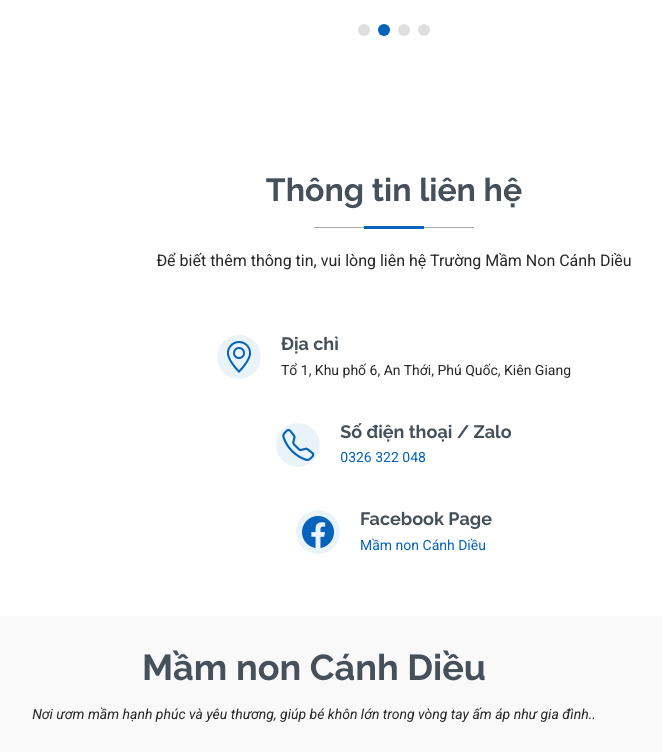
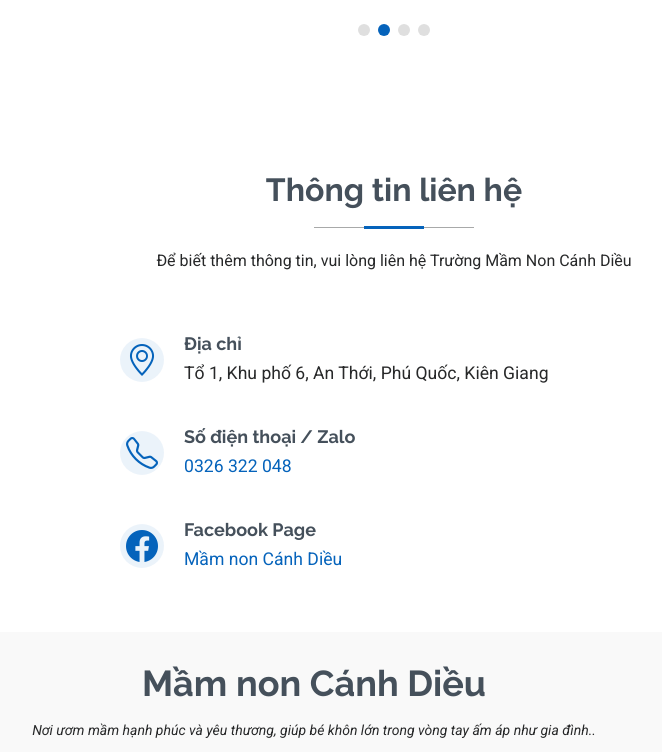
Before and after one commit to bvle/canhdieu, a plain HTML site: page index.html in a window 1280 px wide. Shown: the part 4507-5259 px from the top of the page, without its empty margins (326-988 px from the left). Drawn offline with Linux system fonts and the light colour scheme.

Commit message:
Update index.html

```diff
--- a/index.html
+++ b/index.html
@@ -285,7 +285,7 @@
 
       <!-- Section Title -->
       <div class="container section-title" data-aos="fade-up">
-        <h2>Dịch vụ nhà Diều</h2>
+        <h2>Đến với nhà Diều con sẽ được</h2>
         <p>Nhà Diều mang đến môi trường học tập an toàn, vui vẻ và sáng tạo, giúp bé phát triển toàn diện cả về thể chất, trí tuệ và cảm xúc.</p>
       </div><!-- End Section Title -->
 
@@ -525,7 +525,6 @@
 
     </section><!-- /Testimonials Section -->
 
-    <!-- Contact Section -->
     <section id="contact" class="contact section">
 
       <!-- Section Title -->
@@ -536,44 +535,42 @@
 
       <div class="container-fluid" data-aos="fade" data-aos-delay="100">
 
-        <div class="row justify-content-center gy-4">
-
-          <div class="col-12">
+          <!-- Cột thông tin liên hệ -->
+          <div class="col-md-6 offset-md-3">
 
             <!-- Địa chỉ -->
-            <div class="info-item d-flex align-items-center justify-content-center" data-aos="fade-up" data-aos-delay="200">
+            <div class="info-item d-flex align-items-center" data-aos="fade-up" data-aos-delay="200">
               <i class="bi bi-geo-alt flex-shrink-0" style="font-size: 2rem; margin-right: 20px;"></i>
               <div>
                 <h3>Địa chỉ</h3>
-                <p>Tổ 1, Khu phố 6, An Thới, Phú Quốc, Kiên Giang</p>
+                <p style="font-size: 1.1rem;">Tổ 1, Khu phố 6, An Thới, Phú Quốc, Kiên Giang</p>
               </div>
             </div>
 
             <!-- Số điện thoại / Zalo -->
-            <div class="info-item d-flex align-items-center justify-content-center" data-aos="fade-up" data-aos-delay="300">
+            <div class="info-item d-flex align-items-center" data-aos="fade-up" data-aos-delay="300">
               <i class="bi bi-telephone flex-shrink-0" style="font-size: 2rem; margin-right: 20px;"></i>
               <div>
                 <h3>Số điện thoại / Zalo</h3>
-                <p><a href="tel:0326322048">0326 322 048</a></p>
+                <p><a href="tel:0326322048" style="font-size: 1.1rem;">0326 322 048</a></p>
               </div>
             </div>
 
             <!-- Facebook Page -->
-            <div class="info-item d-flex align-items-center justify-content-center" data-aos="fade-up" data-aos-delay="400">
+            <div class="info-item d-flex align-items-center" data-aos="fade-up" data-aos-delay="400">
               <i class="bi bi-facebook flex-shrink-0" style="font-size: 2rem; margin-right: 20px;"></i>
               <div>
                 <h3>Facebook Page</h3>
-                <p><a href="https://www.facebook.com/profile.php?id=100090394912493" target="_blank">Mầm non Cánh Diều</a></p>
+                <p><a href="https://www.facebook.com/profile.php?id=100090394912493" target="_blank" style="font-size: 1.1rem;">Mầm non Cánh Diều</a></p>
               </div>
             </div>
 
-          </div>
+          </div><!-- End Cột thông tin liên hệ -->
+      </div>
 
-        </div>
+    </section><!-- /Contact Section -->
 
-</div>
 
-</section><!-- /Contact Section -->
 
 
   </main>
```
